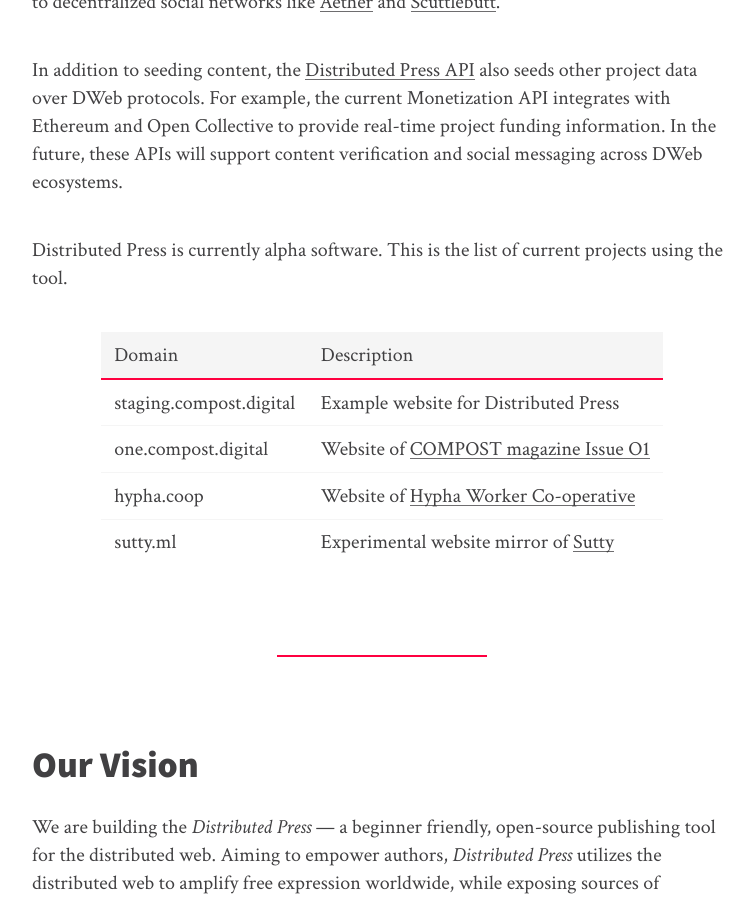
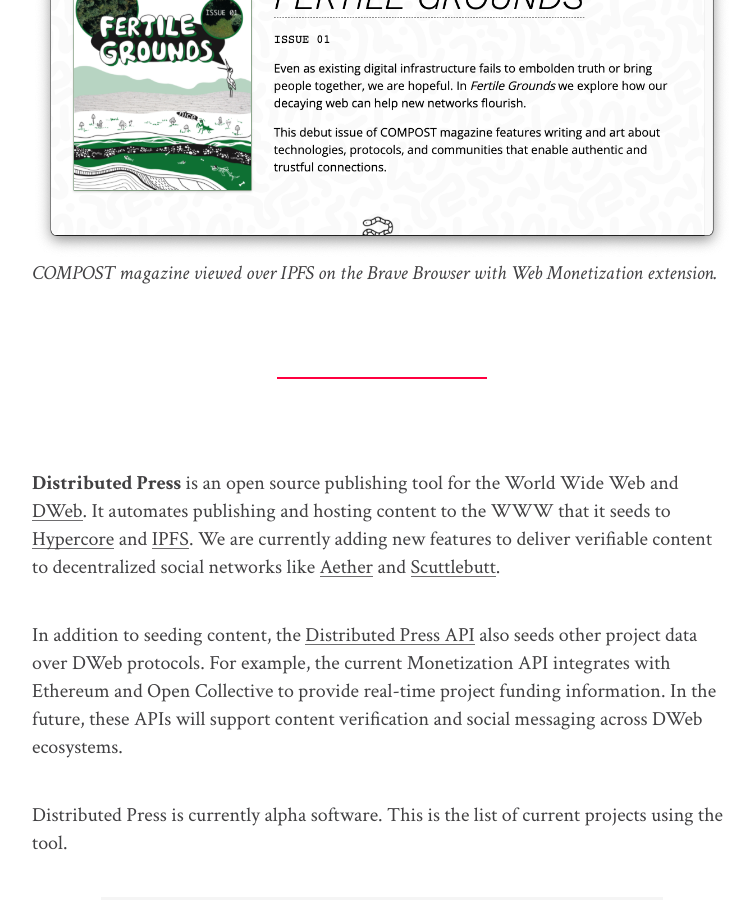
Before and after one commit to hyphacoop/distributed.press, a Jekyll site: the page built from index.md, in a window 1280 px wide and 900 px high, scrolled down 632 px. Shown: the whole window, without its empty margins (258-1012 px from the left). Built offline with Jekyll 4.4.1, drawn with Linux system fonts in a browser that asks for light colours; nearby versions of some CDN libraries; our own code applies the rules of GitHub Pages for plain Markdown files; the list of posts is cut into pages by our own code.

Commit message:
Add favicon and screenshot

```diff
--- a/_includes/head.html
+++ b/_includes/head.html
@@ -11,13 +11,9 @@
 <link rel="alternate" type="application/rss+xml" title="RSS 2.0" href="{{ site.baseurl }}/feed.xml">
 
 <!-- icons -->
-<link rel="apple-touch-icon" href="{{ site.baseurl }}/apple-touch-icon.png">
 <link rel="icon" type="image/png" href="{{ site.baseurl }}/favicon-96x96.png" sizes="96x96">
 <link rel="icon" type="image/png" href="{{ site.baseurl }}/favicon-32x32.png" sizes="32x32">
-<link rel="icon" type="image/png" href="{{ site.baseurl }}/android-chrome-192x192.png" sizes="192x192">
 <meta name="theme-color" content="{{ site.theme-color-attr }}">
-<meta name="msapplication-TileColor" content="{{ site.ms-tile-color }}">
-<meta name="msapplication-TileImage" content="{{ site.baseurl }}/mstile-310x310.png">
 <!-- /icons -->
 
 <!-- og tags -->
--- a/index.md
+++ b/index.md
@@ -1,4 +1,7 @@
 **Check out [COMPOST](https://compost.digital), a magazine about the digital commons, telling stories about people building the web as a shared resource.** COMPOST is published to the web and [DWeb](https://getdweb.net) using the [Distributed Press API](https://github.com/hyphacoop/api.distributed.press).
+
+![](img/2021-03-06-one-brave-ipns.png)
+_COMPOST magazine viewed over IPFS on the Brave Browser with Web Monetization extension._
 
 ---
 
```
Also changed, not shown: android-chrome-192x192.png (deleted), apple-touch-icon.png (deleted), favicon-32x32.png, favicon-96x96.png, img/2021-03-06-one-brave-ipns.png (added), mstile-310x310.png (deleted).
